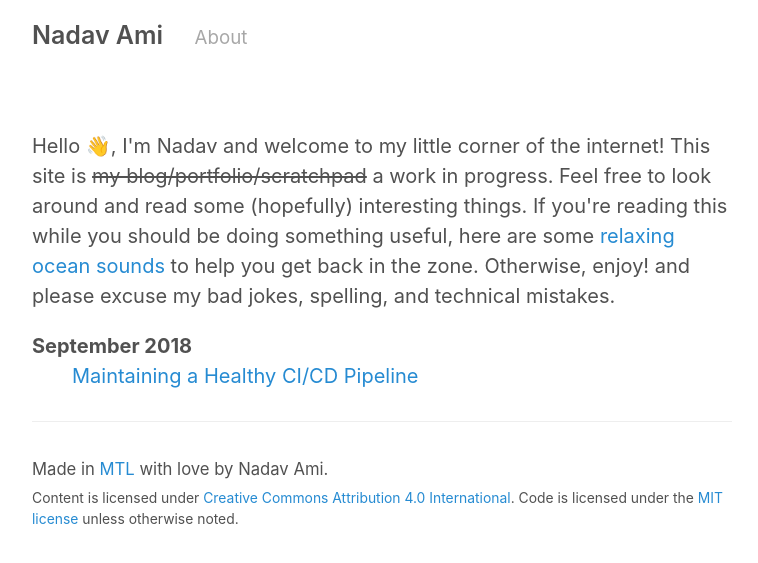
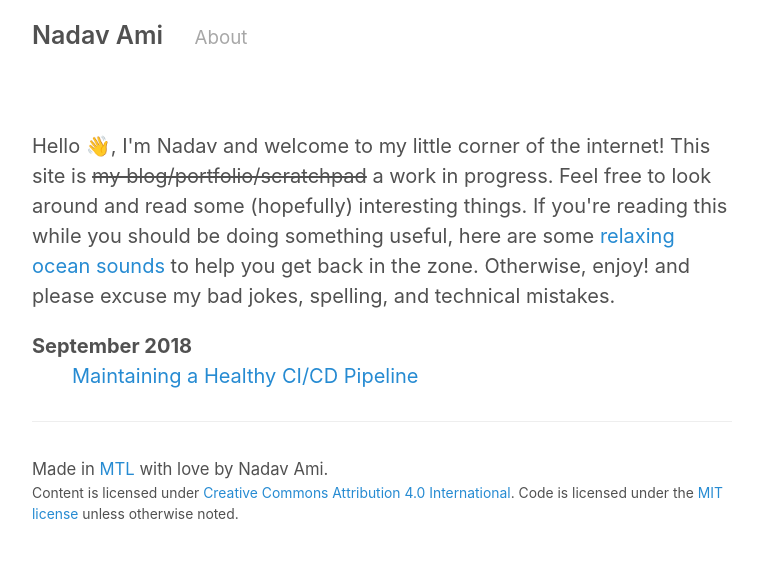
Before and after one commit to nadavami/nadavami.github.io, a Jekyll site: the page built from index.html, in a window 1280 px wide. Shown: the top 563 px of the page, without its empty margins (258-1016 px from the left). Built offline with Jekyll 4.4.1, drawn with Linux system fonts in a browser that asks for light colours; the list of posts is cut into pages by our own code.

Commit message:
Move license text closer to footer text

```diff
--- a/_sass/_layout.scss
+++ b/_sass/_layout.scss
@@ -16,5 +16,4 @@ footer {
 
 footer .license {
   display: inline-block;
-  margin-top: 0.25rem;
 }
```
